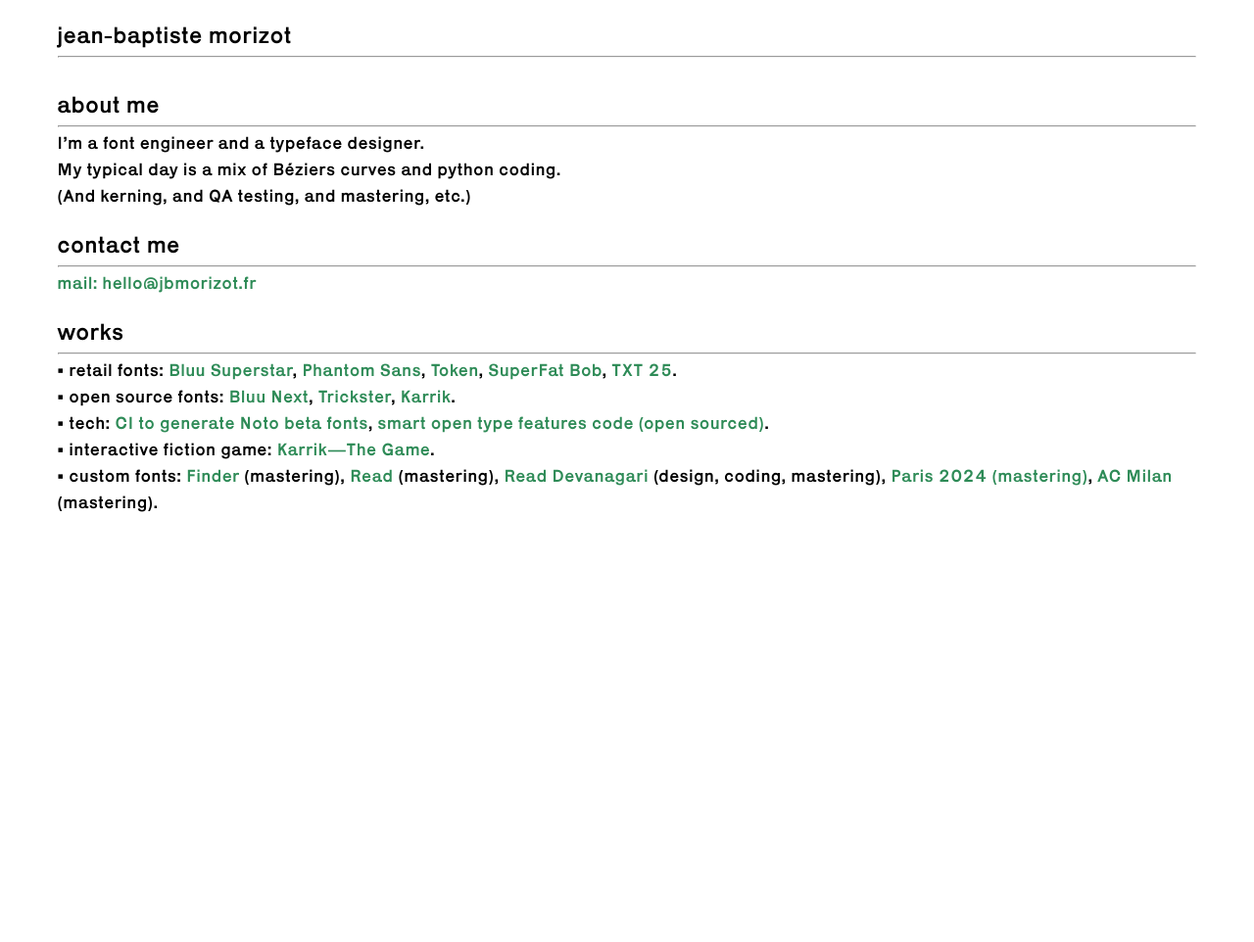
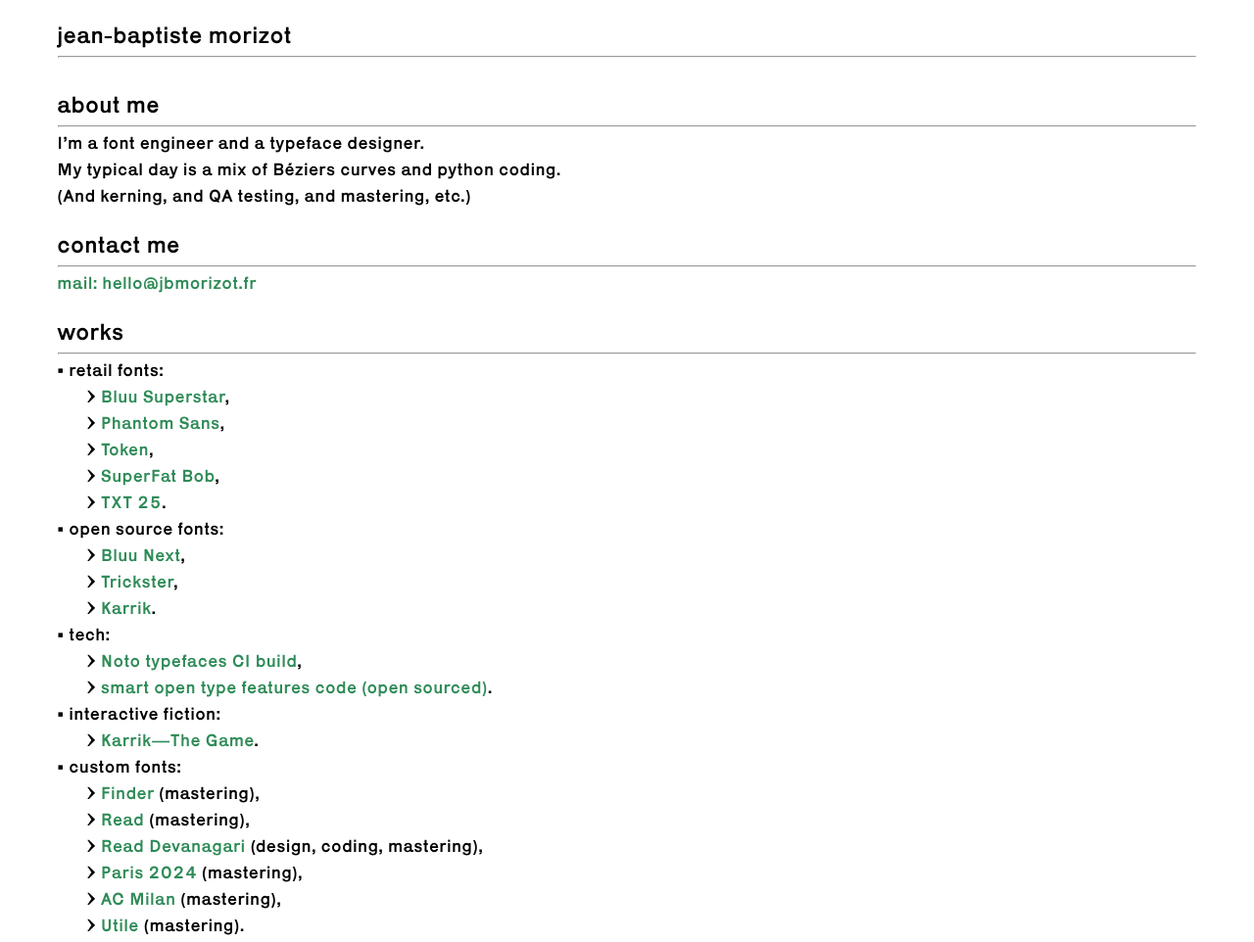
Before and after one commit to jbmorizot/jbmorizot.github.io, a plain HTML site: page index.html in a window 1280 px wide. Shown: the whole page at 98% size. Before the commit the page ends 800 px from the top, so only its background shows below. Drawn offline with Linux system fonts and the light colour scheme; files whose address does not match are found by name.

Commit message:
projects update

```diff
--- a/code/styleV.css
+++ b/code/style.css
@@ -9,6 +9,10 @@
 a{
   text-decoration: none;
   color: seagreen;
+}
+
+.marge {
+margin-left: 30px;
 }
 
 body {
--- a/index.html
+++ b/index.html
@@ -2,7 +2,7 @@
 <html>
 	<head>
 	<meta http-equiv="content-type" content="text/html; UTF-8">
-	<link href='code/styleV.css' rel='stylesheet' type='text/css'>
+	<link href='code/style.css' rel='stylesheet' type='text/css'>
 	</head>
 
 	<body>
@@ -24,11 +24,28 @@
 			<p class="headline">works</p>
 			<hr>
 			<p>
-				• retail fonts: <a href="https://black-foundry.com/fonts/bluu-suuperstar/">Bluu Superstar</a>, <a href="https://www.futurefonts.xyz/phantom-foundry/phantom-sans">Phantom Sans</a>, <a href="https://www.futurefonts.xyz/phantom-foundry/token">Token</a>, <a href="https://www.futurefonts.xyz/phantom-foundry/super-fat-bob">SuperFat Bob</a>, <a href="https://www.futurefonts.xyz/phantom-foundry/txt25">TXT 25</a>.<br>
-				• open source fonts: <a href="https://velvetyne.fr/fonts/bluu/">Bluu Next</a>, <a href="https://velvetyne.fr/fonts/trickster/">Trickster</a>, <a href="http://karrik.phantom-foundry.com/">Karrik</a>.<br>
-				• tech: <a href="https://github.com/notofonts/noto-build">CI to generate Noto beta fonts</a>, <a href="https://github.com/jbmorizot/OpenTypeHelper">smart open type features code (open sourced)</a>.<br>
-				• interactive fiction game: <a href="http://www.karrik-game.velvetyne.fr/">Karrik—The Game</a>.<br>
-				• custom fonts: <a href="https://black-foundry.com/fonts/finder/">Finder</a> (mastering), <a href="https://black-foundry.com/work/renaultread/">Read</a> (mastering), <a href="https://black-foundry.com/work/renaultread/">Read Devanagari</a> (design, coding, mastering), <a href="https://www.elliottamblard.com/Paris-2024-Olympics-Custom-type">Paris 2024 (mastering)</a>, <a href="https://www.elliottamblard.com/Ac-Milan-Custom-type">AC Milan</a> (mastering).
+				• retail fonts:
+					<br><span class="marge">→ <a href="https://black-foundry.com/fonts/bluu-suuperstar/">Bluu Superstar</a></span>,
+					<br><span class="marge">→ <a href="https://www.futurefonts.xyz/phantom-foundry/phantom-sans">Phantom Sans</a>,</span>
+					<br><span class="marge">→ <a href="https://www.futurefonts.xyz/phantom-foundry/token">Token</a></span>,
+					<br><span class="marge">→ <a href="https://www.futurefonts.xyz/phantom-foundry/super-fat-bob">SuperFat Bob</a></span>,
+					<br><span class="marge">→ <a href="https://www.futurefonts.xyz/phantom-foundry/txt25">TXT 25</a>.</span><br>
+				• open source fonts:
+					<br><span class="marge">→ <a href="https://velvetyne.fr/fonts/bluu/">Bluu Next</a>,</span>
+					<br><span class="marge">→ <a href="https://velvetyne.fr/fonts/trickster/">Trickster</a>,</span>
+					<br><span class="marge">→ <a href="http://karrik.phantom-foundry.com/">Karrik</a>.</span><br>
+				• tech:
+					<br><span class="marge">→ <a href="https://github.com/notofonts/noto-build">Noto typefaces CI build</a>,</span>
+						<br><span class="marge">→ <a href="https://github.com/jbmorizot/OpenTypeHelper">smart open type features code (open sourced)</a>.</span><br>
+				• interactive fiction:
+					<br><span class="marge">→ <a href="http://www.karrik-game.velvetyne.fr/">Karrik—The Game</a></span>.<br>
+				• custom fonts:
+					<br><span class="marge">→ <a href="https://black-foundry.com/fonts/finder/">Finder</a> (mastering)</span>,
+					<br><span class="marge">→ <a href="https://black-foundry.com/work/renaultread/">Read</a> (mastering),</span>
+					<br><span class="marge">→ <a href="https://black-foundry.com/work/renaultread/">Read Devanagari</a> (design, coding, mastering),</span>
+					<br><span class="marge">→ <a href="https://www.elliottamblard.com/Paris-2024-Olympics-Custom-type">Paris 2024</a> (mastering),</span>
+					<br><span class="marge">→ <a href="https://www.elliottamblard.com/Ac-Milan-Custom-type">AC Milan</a> (mastering),
+					<br><span class="marge">→ <a href="https://www.kontour.com/typeface/utile/">Utile</a> (mastering)</span>.
 				</p>
 	</body>
 </html>
```
